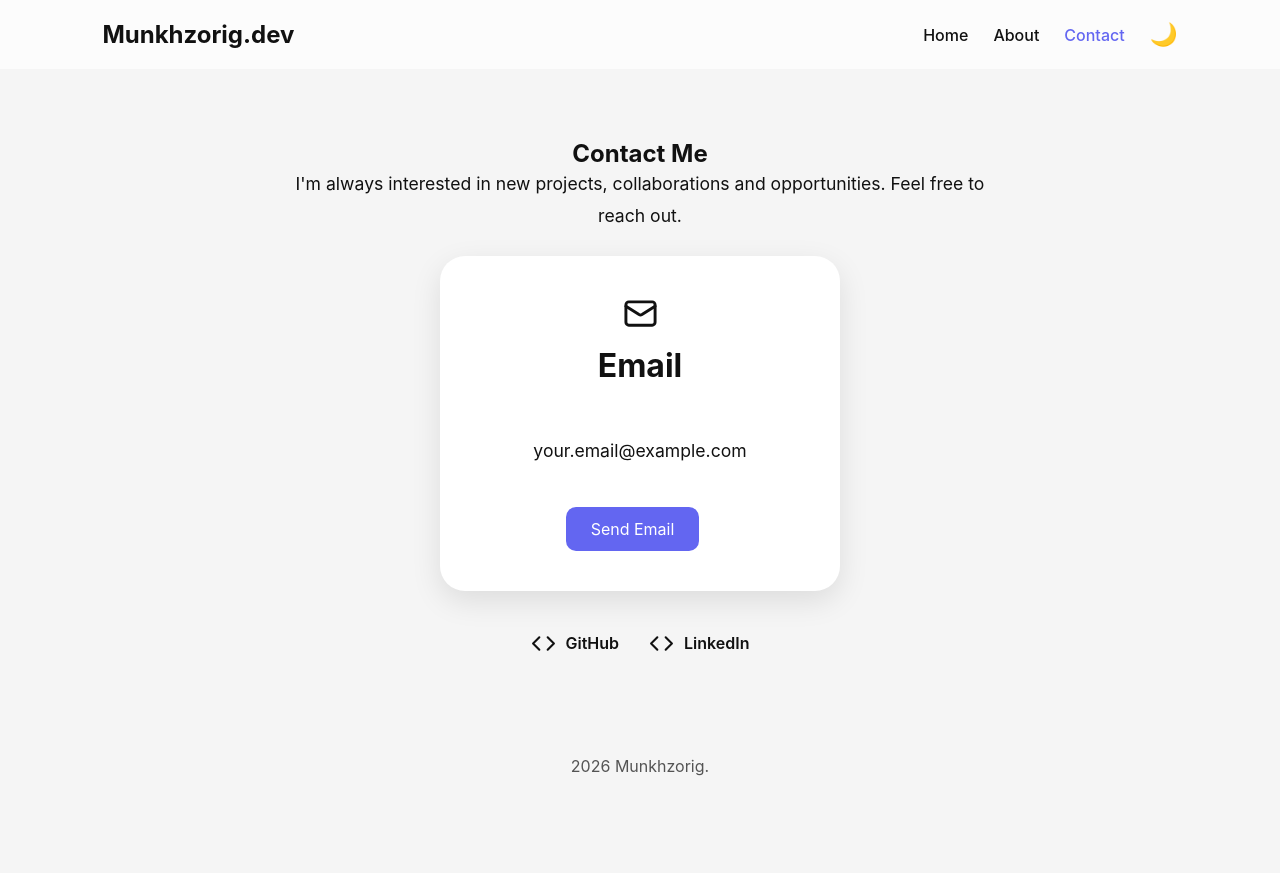
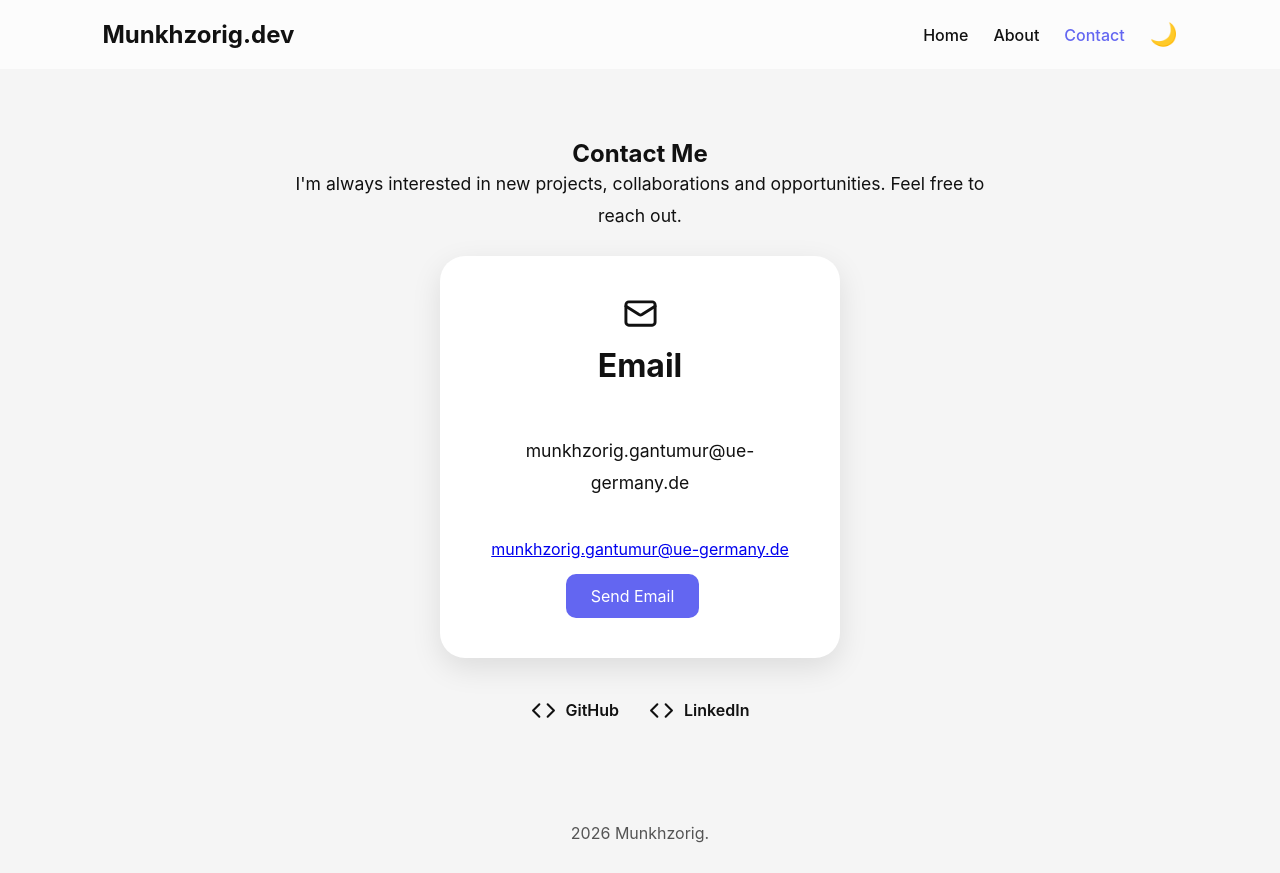
Before and after one commit to munkhbrave22/portfolio-website, a React (Vite) app: page /contact in a window 1280 px wide. Before the commit the page ends 806 px from the top, so only its background shows below. Built offline with nearby package versions, Linux system fonts and the light colour scheme.

Commit message:
Update email contact information in Contact.jsx

```diff
--- a/src/pages/Contact.jsx
+++ b/src/pages/Contact.jsx
@@ -49,9 +49,15 @@ Email
 
 
 <p>
-your.email@example.com
+munkhzorig.gantumur@ue-germany.de
 </p>
 
+<a
+  className="email-link"
+  href="mailto:munkhzorig.gantumur@ue-germany.de"
+>
+  munkhzorig.gantumur@ue-germany.de
+</a>
 
 <a
 className="button"
```
